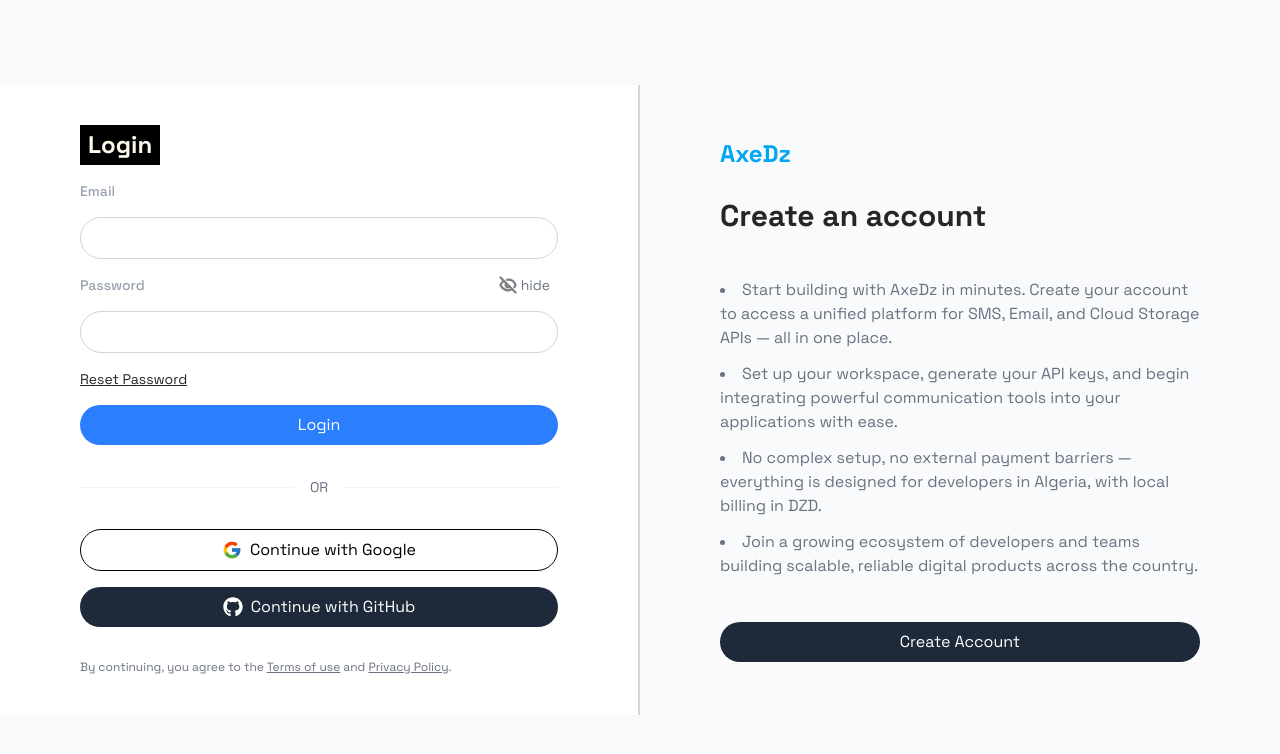
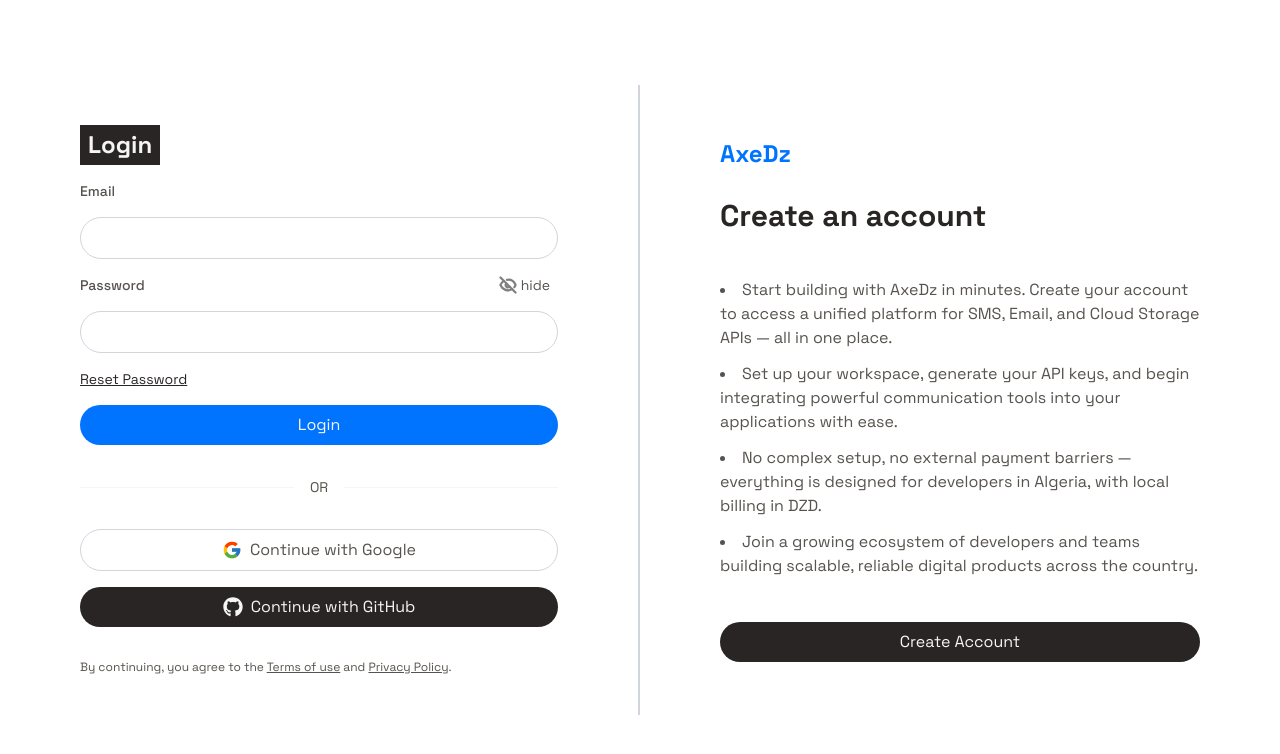
Before and after one commit to taha1545/axeDz-front, a Next.js app: page /login in a window 1280 px wide. Shown: the top 754 px of the page. Built offline with nearby package versions, Linux system fonts and the light colour scheme.

Commit message:
login UI

```diff
--- a/app/(en)/(auth)/login/components/login-aside.tsx
+++ b/app/(en)/(auth)/login/components/login-aside.tsx
@@ -1,10 +1,10 @@
 export default function LoginAside() {
   return (<aside className="w-full lg:w-1/2 px-6 sm:px-10 lg:px-20 py-10 flex flex-col justify-arround gap-7">
-        <h2 className="text-sky-500 font-bold text-2xl">AxeDz</h2>
+        <h2 className="text-primary font-bold text-2xl">AxeDz</h2>
 
         <h2 className="text-3xl font-bold">Create an account</h2>
 
-        <ul className="list-disc list-inside text-gray-500 py-4 space-y-3">
+        <ul className="list-disc list-inside text-muted-foreground py-4 space-y-3">
           <li>
             Start building with AxeDz in minutes. Create your account to access
             a unified platform for SMS, Email, and Cloud Storage APIs — all in
@@ -28,7 +28,7 @@
         </ul>
 
         <button
-          className="bg-gray-800 text-white rounded-4xl px-4 py-2"
+          className="bg-foreground text-muted rounded-4xl px-4 py-2"
           type="button"
         >
           Create Account
--- a/app/(en)/(auth)/login/components/login-form.tsx
+++ b/app/(en)/(auth)/login/components/login-form.tsx
@@ -2,12 +2,12 @@
 import { FaGithub } from "react-icons/fa";
 import { EyeOff } from "lucide-react";
 export default function LoginForm() {
-  return (<form className="w-full lg:w-1/2 flex flex-col gap-4 px-6 sm:px-10 lg:px-20 py-10 border-b-2 lg:border-b-0 lg:border-r-2 border-gray-300 bg-white">
-        <h1 className="text-2xl w-fit font-bold text-amber-50 bg-black py-1 px-2">
+  return (<form className="w-full lg:w-1/2 flex flex-col gap-4 px-6 sm:px-10 lg:px-20 py-10 border-b-2 lg:border-b-0 lg:border-r-2 border-gray-300 bg-background">
+        <h1 className="text-2xl w-fit font-bold text-muted bg-foreground py-1 px-2">
           Login
         </h1>
 
-        <label htmlFor="email" className="text-sm font-medium text-gray-400">
+        <label htmlFor="email" className="text-sm font-medium text-muted-foreground">
           Email
         </label>
 
@@ -22,14 +22,14 @@
         <div className="flex justify-between items-center">
           <label
             htmlFor="password"
-            className="text-sm font-medium text-gray-400"
+            className="text-sm font-medium text-muted-foreground"
           >
             Password
           </label>
 
           <div className="flex items-center gap-1">
             <EyeOff size={18} color="gray" strokeWidth="3px" />
-            <span className="text-sm text-gray-500 cursor-pointer mr-2">
+            <span className="text-sm text-muted-foreground cursor-pointer mr-2">
               hide
             </span>
           </div>
@@ -49,19 +49,19 @@
 
         <button
           type="submit"
-          className="bg-blue-500 text-white rounded-4xl px-4 py-2"
+          className="bg-primary text-muted rounded-4xl px-4 py-2"
         >
           Login
         </button>
 
-        <div className="flex items-center gap-4 my-4 text-gray-500 text-sm">
+        <div className="flex items-center gap-4 my-4 text-muted-foreground text-sm">
           <div className="flex-1 border-t"></div>
           OR
           <div className="flex-1 border-t"></div>
         </div>
 
         <button
-          className="flex justify-center items-center gap-2 border border-black text-black rounded-4xl px-4 py-2"
+          className="flex justify-center items-center gap-2 border border-gray-300 text-muted-foreground rounded-4xl px-4 py-2"
           type="button"
         >
           <FcGoogle size={20} />
@@ -69,14 +69,14 @@
         </button>
 
         <button
-          className="flex justify-center items-center gap-2 bg-gray-800 text-white rounded-4xl px-4 py-2"
+          className="flex justify-center items-center gap-2 bg-foreground text-muted rounded-4xl px-4 py-2"
           type="button"
         >
           <FaGithub size={20} />
           Continue with GitHub
         </button>
 
-        <p className="text-xs text-gray-500 mt-4">
+        <p className="text-xs text-muted-foreground mt-4">
           By continuing, you agree to the{" "}
           <span className="underline">Terms of use</span> and{" "}
           <span className="underline">Privacy Policy</span>.
--- a/app/(en)/(auth)/login/page.tsx
+++ b/app/(en)/(auth)/login/page.tsx
@@ -4,7 +4,7 @@
 import LoginAside from "./components/login-aside";
 export default function LoginPage() {
   return (
-    <main className="font-space flex flex-col lg:flex-row min-h-screen justify-center items-center bg-gray-50">
+    <main className="font-space flex flex-col lg:flex-row min-h-screen justify-center items-center bg-background">
       <LoginForm />
       <LoginAside />
     </main>
```
